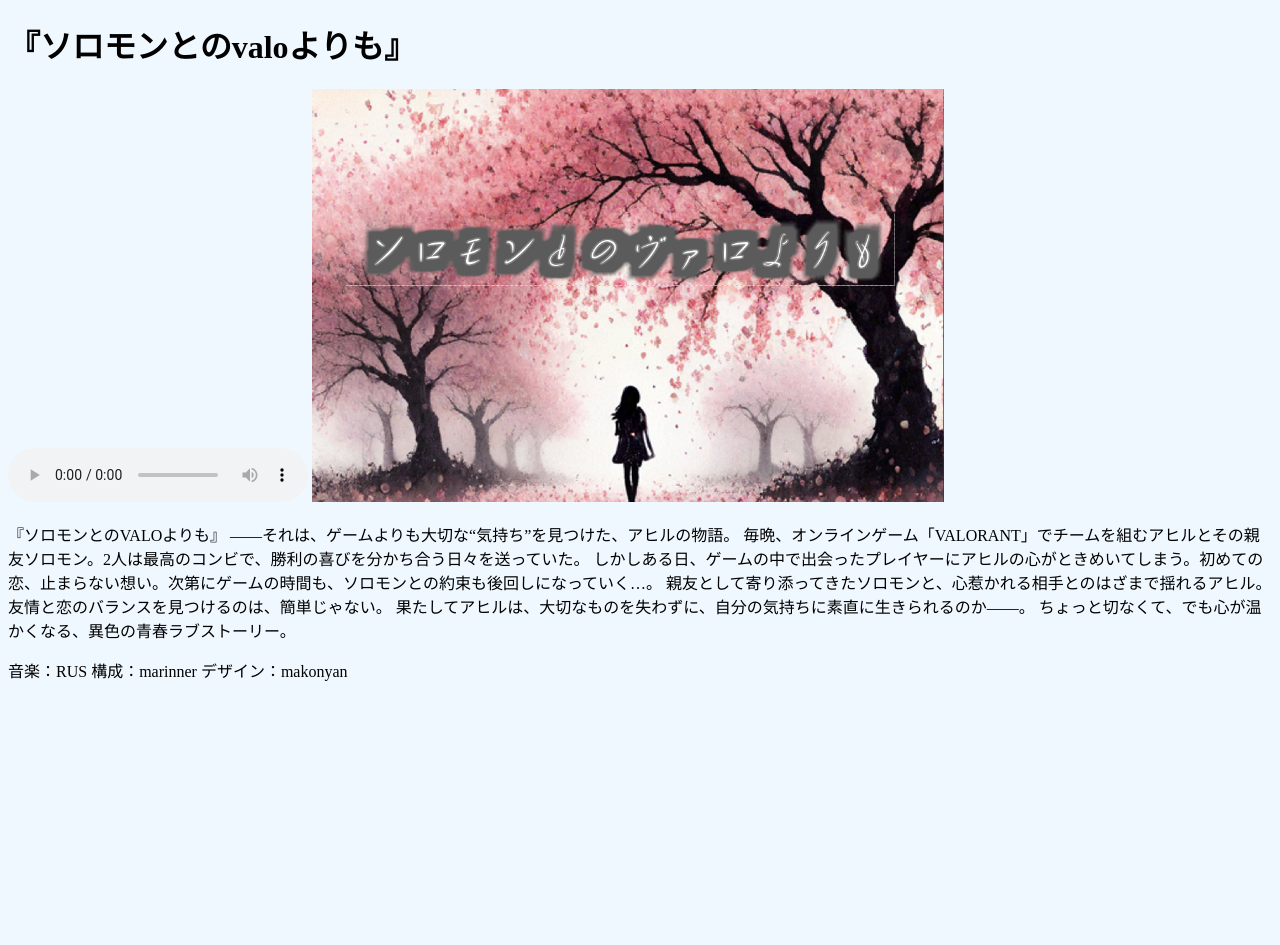
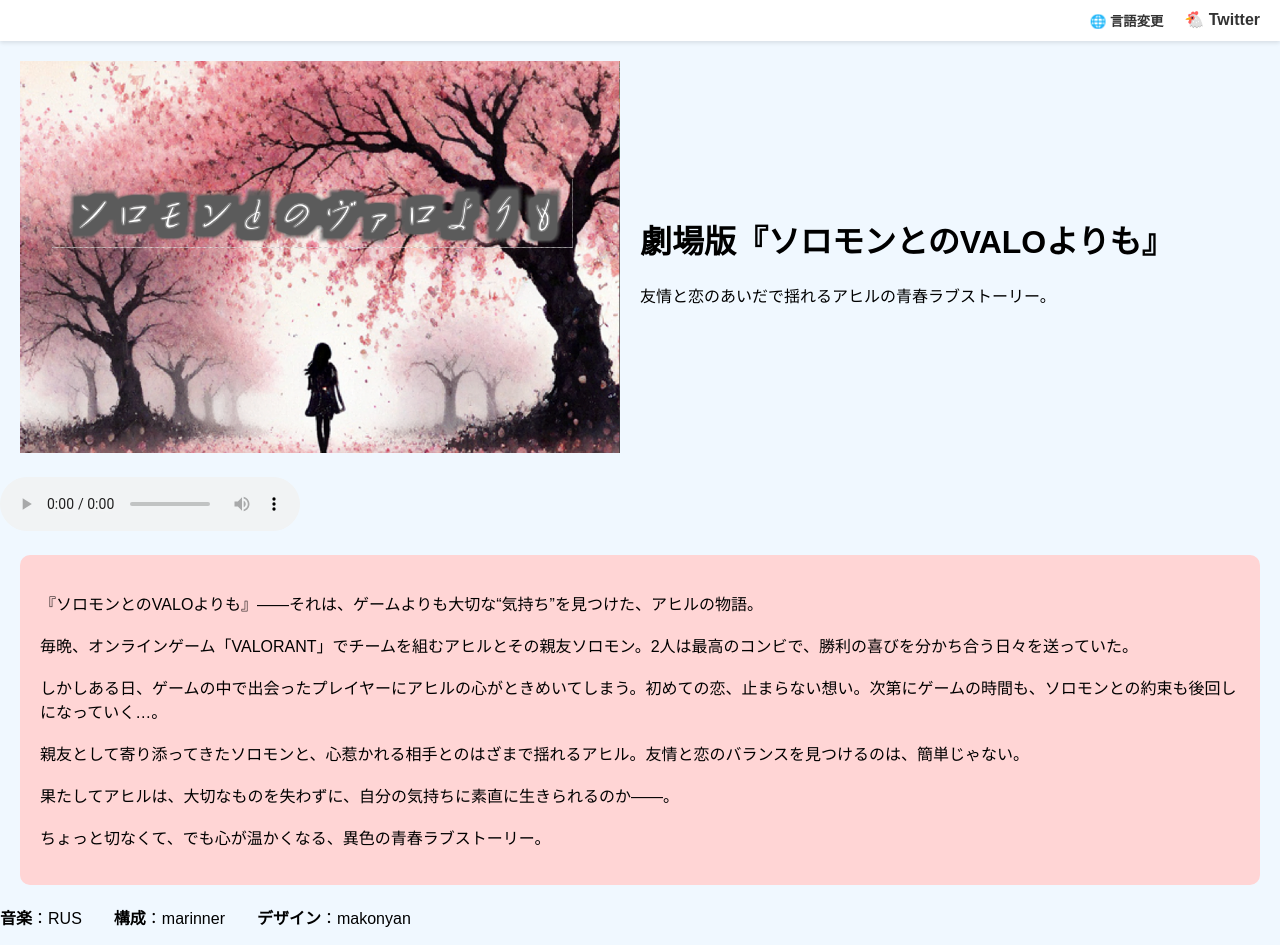
Before and after one commit to makonyanyade/SRMM, a plain HTML site: page index.html in a window 1280 px wide. Before the commit the page ends 800 px from the top, so only its background shows below. Drawn offline with Linux system fonts and the light colour scheme.

Commit message:
Update index.html

```diff
--- a/index.html
+++ b/index.html
@@ -5,38 +5,116 @@
   <title>劇場版『ソロモンとのvaloよりも』</title>
   <meta name="viewport" content="width=device-width, initial-scale=1">
   <style>
+    body {
+      background-color: #f0f8ff;
+      font-family: sans-serif;
+      margin: 0;
+      padding: 0;
+    }
+
+    /* 🌟 メニュー */
+    .menu {
+      display: flex;
+      justify-content: flex-end;
+      background-color: #fff;
+      padding: 10px 20px;
+      gap: 15px;
+      box-shadow: 0 2px 4px rgba(0,0,0,0.1);
+      position: sticky;
+      top: 0;
+      z-index: 1000;
+    }
+
+    .menu a, .menu button {
+      text-decoration: none;
+      color: #333;
+      font-weight: bold;
+      background: none;
+      border: none;
+      cursor: pointer;
+    }
+
+    .menu a:hover, .menu button:hover {
+      text-decoration: underline;
+    }
+
+    .container {
+      display: flex;
+      align-items: center;
+      gap: 20px;
+      margin: 20px;
+      flex-direction: row;
+    }
+
+    @media (max-width: 600px) {
+      .container {
+        flex-direction: column;
+      }
+    }
+
+    .logo {
+      max-width: 600px;
+      height: auto;
+      transition: transform 0.3s ease;
+    }
+
+    .logo:hover {
+      transform: scale(1.1);
+    }
+
+    .text {
+      max-width: 600px;
+    }
+
     img {
-      max-width: 50%;
+      max-width: 100%;
       height: auto;
     }
-  </style>
-  <style>
-    body {
-      background-color: #f0f8ff; /* 明るい青系（AliceBlue） */
+
+    .chat {
+      background-color: rgb(255, 213, 213);
+      padding: 20px;
+      margin: 20px;
+      border-radius: 10px;
     }
   </style>
 </head>
 <body>
-  <h1>『ソロモンとのvaloよりも』</h1>
+
+  <!-- 🌟 メニュー -->
+  <div class="menu">
+    <button onclick="alert('言語切り替え機能はまだ実装されていません')">🌐 言語変更</button>
+    <a href="https://x.com/ahiruu8989" target="_blank">🐔 Twitter</a>
+  </div>
+
+  <!-- ヘッダー -->
+  <div class="container">
+    <a href="https://x.com/ahiruu8989" target="_blank">
+      <img src="sakura.png" alt="画像" class="logo">
+    </a>
+    <div class="text">
+      <h1>劇場版『ソロモンとのVALOよりも』</h1>
+      <p>友情と恋のあいだで揺れるアヒルの青春ラブストーリー。</p>
+    </div>
+  </div>
+
+  <!-- 音楽 -->
   <audio controls autoplay>
     <source src="soromontono_valo_yorimo.mp3" type="audio/mpeg">
     お使いのブラウザはaudioをサポートしていません。
   </audio>
-  <img src="sakura.png" alt="ソロモンとのVALOよりも" >
 
-  <p>『ソロモンとのVALOよりも』
-    ――それは、ゲームよりも大切な“気持ち”を見つけた、アヒルの物語。
+  <!-- 本文 -->
+  <div class="chat">
+    <p>『ソロモンとのVALOよりも』――それは、ゲームよりも大切な“気持ち”を見つけた、アヒルの物語。<br><br>
+    毎晩、オンラインゲーム「VALORANT」でチームを組むアヒルとその親友ソロモン。2人は最高のコンビで、勝利の喜びを分かち合う日々を送っていた。<br><br>
+    しかしある日、ゲームの中で出会ったプレイヤーにアヒルの心がときめいてしまう。初めての恋、止まらない想い。次第にゲームの時間も、ソロモンとの約束も後回しになっていく…。<br><br>
+    親友として寄り添ってきたソロモンと、心惹かれる相手とのはざまで揺れるアヒル。友情と恋のバランスを見つけるのは、簡単じゃない。<br><br>
+    果たしてアヒルは、大切なものを失わずに、自分の気持ちに素直に生きられるのか――。<br><br>
+    ちょっと切なくて、でも心が温かくなる、異色の青春ラブストーリー。</p>
+  </div>
 
-    毎晩、オンラインゲーム「VALORANT」でチームを組むアヒルとその親友ソロモン。2人は最高のコンビで、勝利の喜びを分かち合う日々を送っていた。
+  <p><strong>音楽</strong>：RUS　　<strong>構成</strong>：marinner　　<strong>デザイン</strong>：makonyan</p>
 
-    しかしある日、ゲームの中で出会ったプレイヤーにアヒルの心がときめいてしまう。初めての恋、止まらない想い。次第にゲームの時間も、ソロモンとの約束も後回しになっていく…。
-
-    親友として寄り添ってきたソロモンと、心惹かれる相手とのはざまで揺れるアヒル。友情と恋のバランスを見つけるのは、簡単じゃない。
-
-    果たしてアヒルは、大切なものを失わずに、自分の気持ちに素直に生きられるのか――。
-
-    ちょっと切なくて、でも心が温かくなる、異色の青春ラブストーリー。</p>
-
-    <p>音楽：RUS    構成：marinner  デザイン：makonyan</p>
 </body>
 </html>
```
